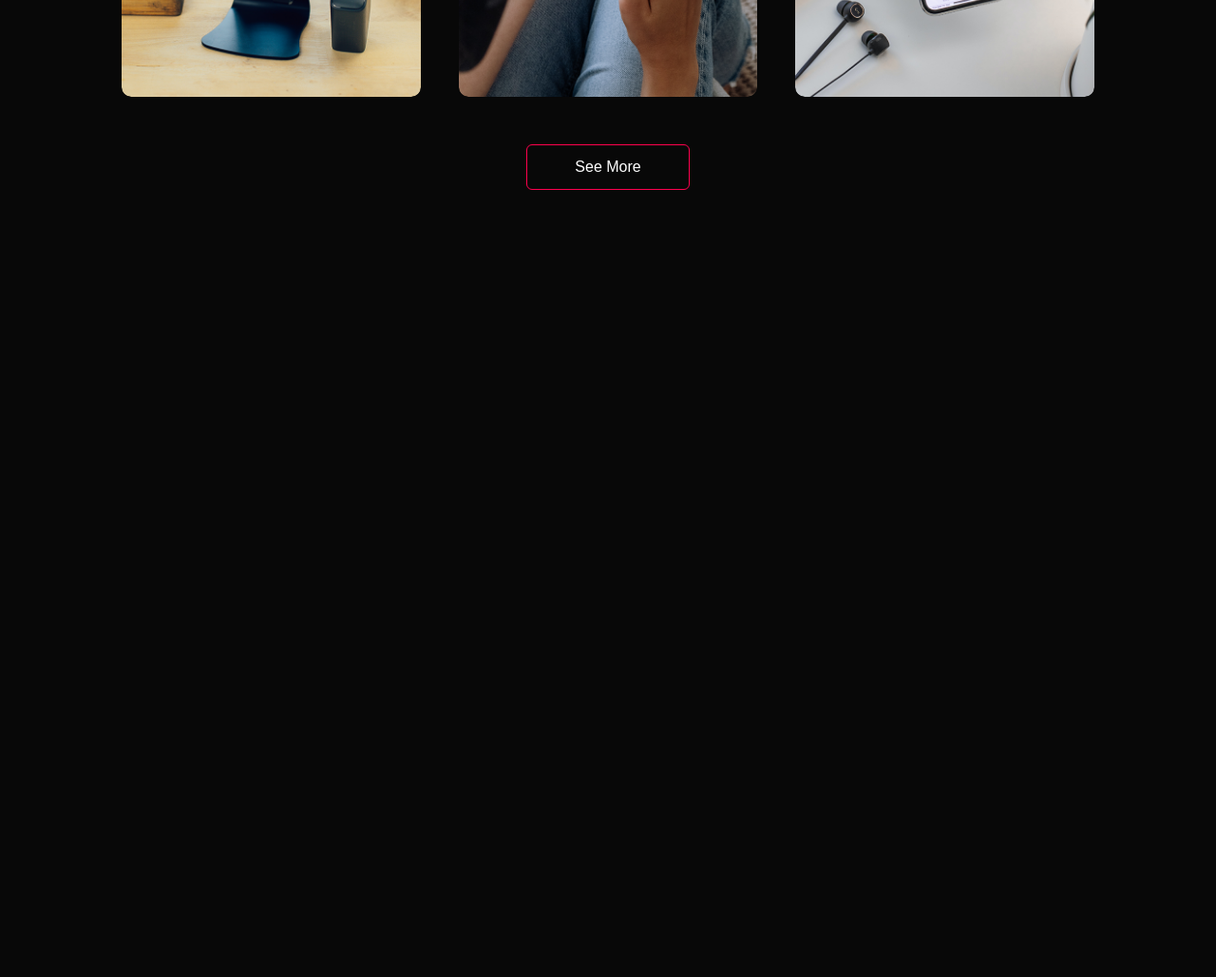
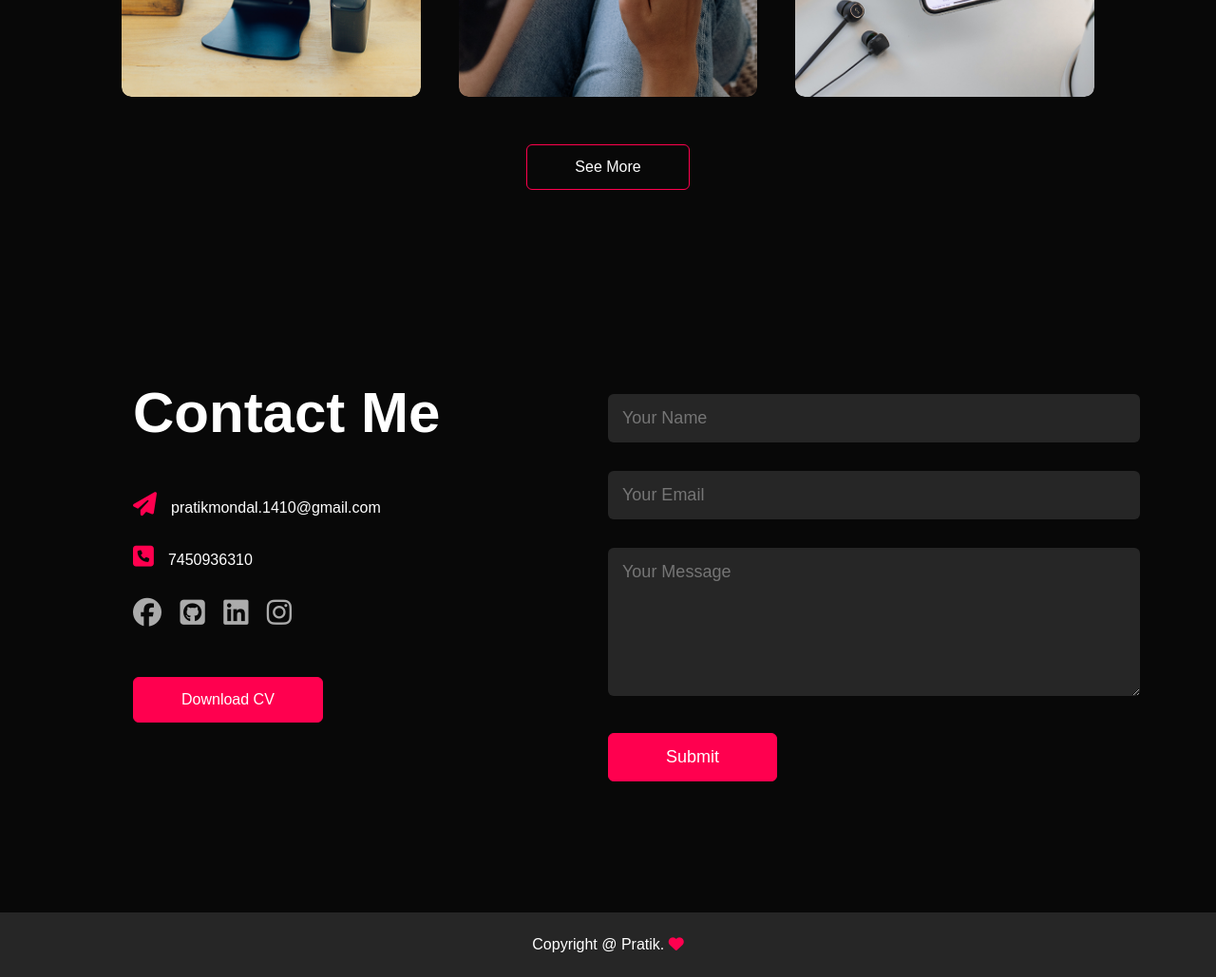
Before and after one commit to pratik1420/portfolio-website, a plain HTML site: page index.html in a window 1280 px wide. Shown: the part 2864-3893 px from the top of the page at 95% size. Before the commit the page ends 3164 px from the top, so only its background shows below. Drawn offline with Linux system fonts and the light colour scheme.

Commit message:
web version complete

```diff
--- a/index.html
+++ b/index.html
@@ -42,14 +42,17 @@
         <div class="about-col-2">
           <h1 class="sub-title">About me</h1>
           <p>
-            Final year student with strong academic background and extensive experience in problem-solving and communication.
-            Possesses excellent communication, interpersonal, and organizational skills, and is adept at working both independently
-            and in team settings. Seeking to leverage my knowledge and experience to contribute to a successful organization.</p>
+            Final year student with strong academic background and extensive experience in problem-solving and
+            communication.
+            Possesses excellent communication, interpersonal, and organizational skills, and is adept at working both
+            independently
+            and in team settings. Seeking to leverage my knowledge and experience to contribute to a successful
+            organization.</p>
 
           <div class="tab-titles">
             <p class="tab-links active-link" onclick="opentab('skills')">Skills</p>
-              <p class="tab-links"  onclick="opentab('experience')">Experience</p>
-              <p class="tab-links"  onclick="opentab('education')">Education</p>
+            <p class="tab-links" onclick="opentab('experience')">Experience</p>
+            <p class="tab-links" onclick="opentab('education')">Education</p>
 
           </div>
           <div class="tab-contents active-tab" id="skills">
@@ -89,21 +92,24 @@
         <div>
           <i class="fa-solid fa-code"></i>
           <h2>Web design</h2>
-          <p>Lorem ipsum dolor sit amet consectetur adipisicing elit. At sequi provident error sapiente nisi ratione totam! Ad ipsum
+          <p>Lorem ipsum dolor sit amet consectetur adipisicing elit. At sequi provident error sapiente nisi ratione
+            totam! Ad ipsum
             voluptate nisi veniam dolore. Numquam laborum quae deleniti repellat maiores ea tempore.</p>
           <a href="#">Learn More</a>
         </div>
         <div>
           <i class="fa-sharp fa-solid fa-crop"></i>
           <h2>UI/UX design</h2>
-          <p>Lorem ipsum dolor sit amet consectetur adipisicing elit. At sequi provident error sapiente nisi ratione totam! Ad ipsum
+          <p>Lorem ipsum dolor sit amet consectetur adipisicing elit. At sequi provident error sapiente nisi ratione
+            totam! Ad ipsum
             voluptate nisi veniam dolore. Numquam laborum quae deleniti repellat maiores ea tempore.</p>
           <a href="#">Learn More</a>
         </div>
         <div>
           <i class="fa-brands fa-uncharted"></i>
           <h2>Manual Testing</h2>
-          <p>Lorem ipsum dolor sit amet consectetur adipisicing elit. At sequi provident error sapiente nisi ratione totam! Ad ipsum
+          <p>Lorem ipsum dolor sit amet consectetur adipisicing elit. At sequi provident error sapiente nisi ratione
+            totam! Ad ipsum
             voluptate nisi veniam dolore. Numquam laborum quae deleniti repellat maiores ea tempore.</p>
           <a href="#">Learn More</a>
         </div>
@@ -150,8 +156,39 @@
         </div>
       </div>
 
-      <a href="#" class="btn">See More</a>
+      <a href="https://github.com/pratik1420" target="_blank" class="btn">See More</a>
 
+    </div>
+  </div>
+
+  <!-- ----------------contact-------------->
+     <div id="contact">
+      <div class="contact">
+        <div class="row">
+          <div class="contact-left">
+            <h1 class="sub-title">Contact Me</h1>
+            <p><i class="fa-solid fa-paper-plane"></i>pratikmondal.1410@gmail.com</p>
+            <p><i class="fa-solid fa-square-phone"></i>7450936310</p>
+            <div class="social-icons">
+              <a href="https://www.facebook.com/pratik.mondal142001/" target="_blank"><i class="fa-brands fa-facebook"></i></a>
+              <a href="https://github.com/pratik1420" target="_blank"><i class="fa-brands fa-square-github"></i></a>
+              <a href="https://www.linkedin.com/in/pratik2730/" target="_blank"><i class="fa-brands fa-linkedin"></i></a>
+              <a href="https://www.instagram.com/pratikk_pm/"  target="_blank"><i class="fa-brands fa-instagram"></i></a>
+            </div>
+            <a href="resume.pdf"  target="_blank" class="btn btn2">Download CV</a>
+          </div>
+          <div class="contact-right">
+            <form >
+              <input type="text" name="Name" placeholder="Your Name" required>
+              <input type="email" name="email" placeholder="Your Email" required>
+               <textarea name="Message"  rows="6" placeholder="Your Message"></textarea>
+               <button type="submit" class="btn btn2">Submit</button>
+            </form>
+          </div>
+        </div>
+      </div>
+      <div class="copyright">
+        <p>Copyright @ Pratik. <i class="fa-solid fa-heart"></i></p>
       </div>
      </div>
 
--- a/style.css
+++ b/style.css
@@ -259,3 +259,87 @@ transition: background 0.5;
  .btn:hover{
   background: #ff004f;
  }
+
+ /* --------------contact------------- */
+ .contact-left
+ {
+  flex-basis: 40%;
+  padding: 0 0 0 140px;
+  margin-bottom: 130px;
+ }
+ .contact-right
+ {
+  flex-basis: 50%;
+ }
+
+ .contact-left p{
+  margin-top: 30px;
+ }
+ .contact-left p i{
+   color: #ff004f;
+   margin-right: 15px;
+   font-size: 25px;
+ }
+ .social-icons
+ {
+  margin-top: 30px;
+ }
+ .social-icons a{
+text-decoration: none;
+font-size: 30px;
+margin-right: 15px;
+color: #ababab;
+display: inline-block;
+transition: transform(0.5s);
+ }
+ .social-icons a:hover{
+  color: #ff004f;
+  transform: translateY(-5px);
+
+ }
+ .btn.btn2
+ {
+  display: inline-block;
+  background: #ff004f;
+ }
+ .contact-right form
+ {
+  width: 100%;
+  padding-top: 100px;
+ }
+
+ form{
+  padding-right: 80px;
+   }
+
+ form input, form textarea{
+  width: 100%;
+  border: 0;
+  outline: none;
+  background: #262626;
+  padding: 15px;
+  margin: 15px  0;
+  color: #fff;
+  font-size: 18px;
+  border-radius: 6px;
+
+ }
+ form .btn2
+ {
+  padding: 14px 60px;
+  font-size: 18px;
+  margin-top: 20px;
+  cursor: pointer;
+ }
+ .copyright
+ {
+  width: 100%;
+  text-align: center;
+  padding: 25px 0;
+  background: #262626;
+  font-weight: 300;
+  margin-top: 20px;
+ }
+ .copyright i{
+  color: #ff004f;
+ }
```
Lines whose indentation alone changed are shown as unchanged.
